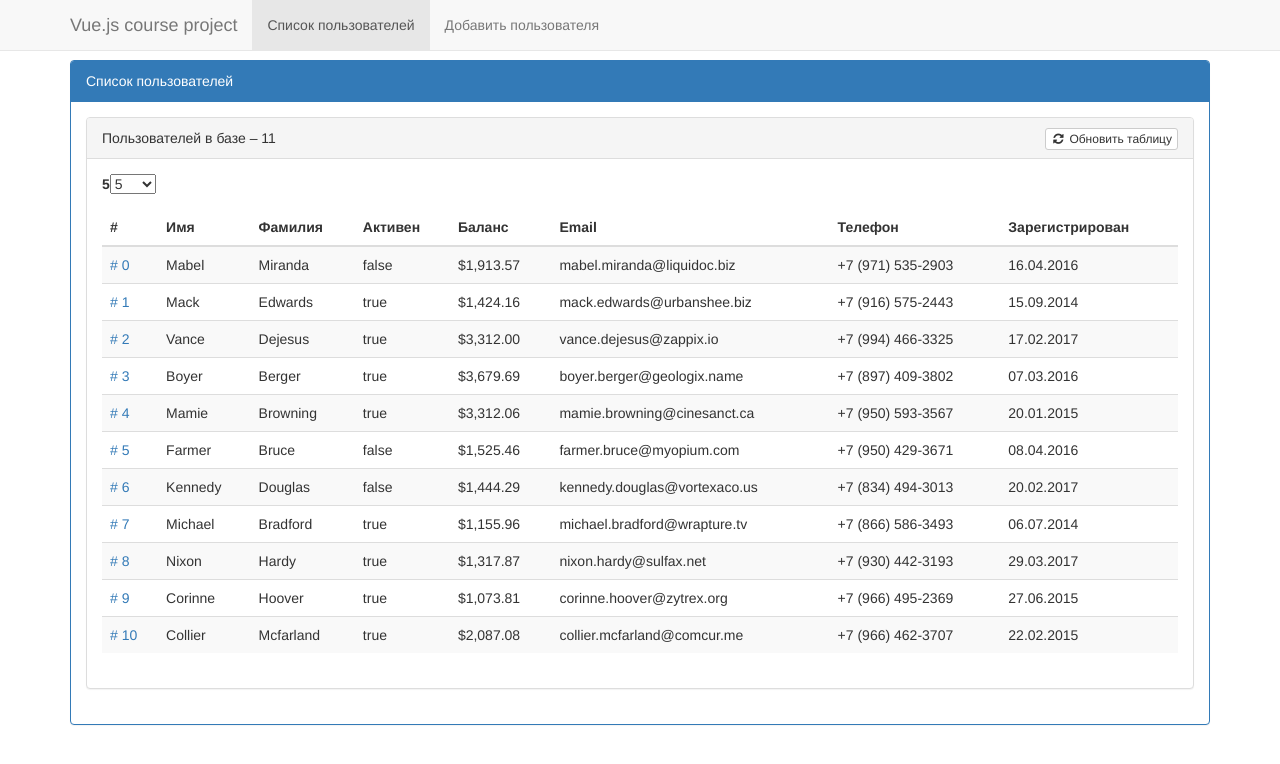
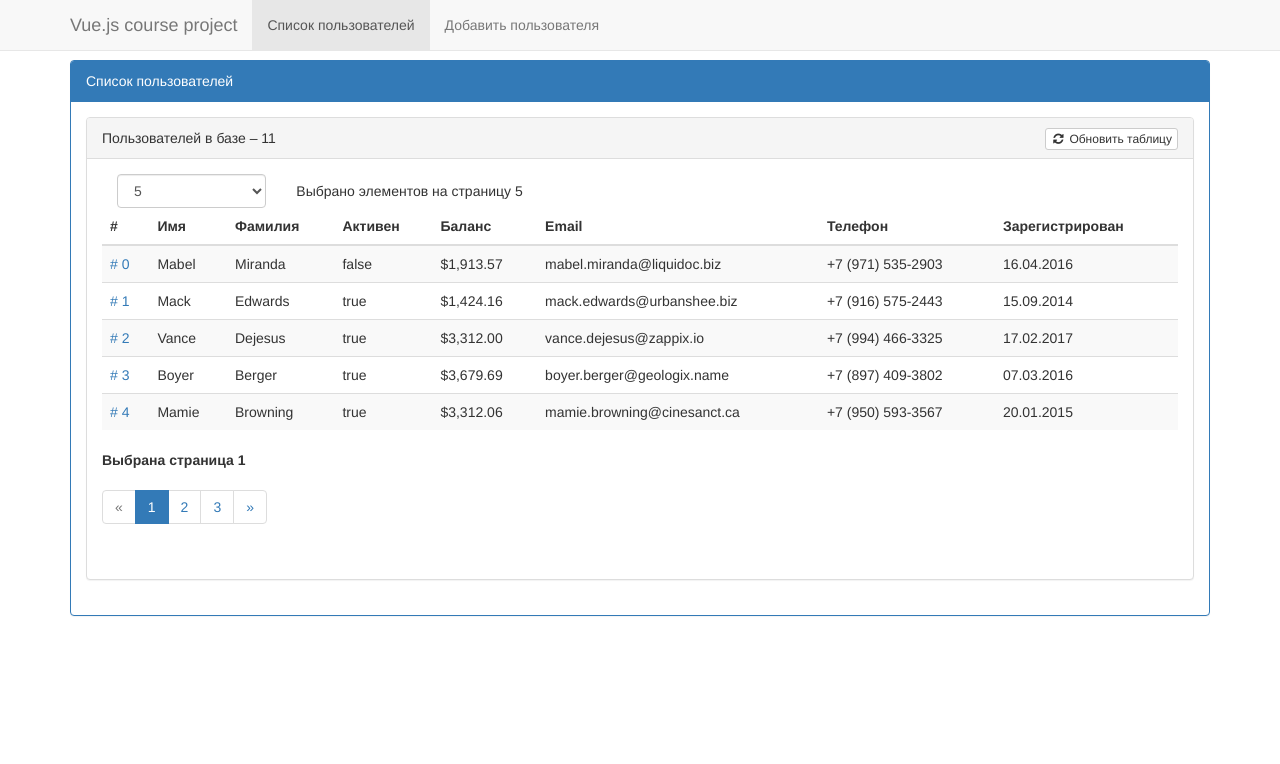
Before and after one commit to Alex-Sokolov/vue-course-project, a Vue app: page /list in a window 1280 px wide. Shown: the top 764 px of the page. Built offline with nearby package versions, Linux system fonts and the light colour scheme; data requests are answered from the project's data file.

Commit message:
Добавлен выбор количества строк на страницу, пагинация между страницами

```diff
--- /dev/null
+++ b/src/components/common/Dashboard/RowsPaginator.vue
@@ -0,0 +1,74 @@
+<template>
+  <nav aria-label="Page navigation">
+    <ul class="pagination">
+      <li :class="{ disabled: value === 1 }">
+        <a href="#" aria-label="Previous" @click.prevent="prevPage">
+          <span aria-hidden="true">&laquo;</span>
+        </a>
+      </li>
+      <li v-for="item in maxPages" :key="item" :class="{ active: value === item }">
+        <a href="#" @click.prevent="selectPage(item)">
+          {{ item }}
+        </a>
+      </li>
+      <li :class="{ disabled: value === maxPages }">
+        <a href="#" aria-label="Next" @click.prevent="nextPage">
+          <span aria-hidden="true">&raquo;</span>
+        </a>
+      </li>
+    </ul>
+  </nav>
+</template>
+
+<script>
+export default {
+  name: 'RowsPaginator',
+  props: {
+    // Выбранная страница
+    value: {
+      type: Number,
+      required: true
+    },
+
+    // Количество строк на страницу
+    perPage: {
+      type: Number,
+      required: true
+    },
+
+    // Общее количество строк в таблице
+    total: {
+      type: Number,
+      required: true
+    }
+  },
+  computed: {
+    // Максимальное количество страниц
+    maxPages() {
+      return Math.ceil(this.total / this.perPage);
+    }
+  },
+  methods: {
+    // Предыдущая страница
+    prevPage() {
+      const pageNum = this.value - 1;
+      if (pageNum > 0) {
+        this.selectPage(pageNum);
+      }
+    },
+
+    // Следующая страница
+    nextPage() {
+      const pageNum = this.value + 1;
+      if (pageNum <= this.maxPages) {
+        this.selectPage(pageNum);
+      }
+    },
+
+    // Выбор новой страницы
+    selectPage(page) {
+      this.$emit('input', page);
+    }
+  }
+}
+</script>
--- a/src/components/common/Dashboard/RowsPerPage.vue
+++ b/src/components/common/Dashboard/RowsPerPage.vue
@@ -1,5 +1,5 @@
 <template>
-  <select :value="value" @input="changed">
+  <select :value="value" @input="changed" class="form-control">
     <option v-for="item in list" :key="item" :value="item">
       {{ item }}
     </option>
--- a/src/components/common/DashboardGrid.vue
+++ b/src/components/common/DashboardGrid.vue
@@ -12,8 +12,12 @@
     <div class="panel-body">
 
       <div class="form-group">
-        <strong>{{ rowsPerPage }}</strong>
-        <rows-picker v-model="rowsPerPage"></rows-picker>
+        <div class="col-md-2">
+          <rows-picker v-model.number="rowsPerPage"></rows-picker>
+        </div>
+        <div class="col-md-4">
+          <p class="form-control-static">Выбрано элементов на страницу {{ rowsPerPage }}</p>
+        </div>
       </div>
 
       <table ref="table" class="table table-striped">
@@ -21,11 +25,16 @@
           <slot name="header"></slot>
         </thead>
         <tbody>
-          <tr v-for="item in list" :key="item.id">
+          <tr v-for="item in filteredRows" :key="item.id">
             <slot name="row" v-bind="item"></slot>
           </tr>
         </tbody>
       </table>
+
+      <div class="form-group">
+        <strong>Выбрана страница {{ selectedPage }}</strong>
+        <rows-paginator v-model.number="selectedPage" :per-page="rowsPerPage" :total="totalRows"></rows-paginator>
+      </div>
     </div>
   </div>
 </template>
@@ -36,11 +45,13 @@ import axios from 'axios';
 
 // Используемые компоненты
 import RowsPicker from './Dashboard/RowsPerPage.vue';
+import RowsPaginator from './Dashboard/RowsPaginator.vue';
 
 export default {
   name: 'DashboardGrid',
   components: {
-    RowsPicker
+    RowsPicker,
+    RowsPaginator
   },
   props: {
     // Заголовок таблицы
@@ -62,6 +73,9 @@ export default {
     // Количество строк на страницу
     rowsPerPage: 5,
 
+    // Отображаемая страница
+    selectedPage: 1,
+
     // Флаг обновления данных
     loading: false,
   }),
@@ -69,6 +83,23 @@ export default {
     // Количество строк в таблице
     totalRows() {
       return this.list.length;
+    },
+
+    // Отображаемые строки таблицы
+    filteredRows() {
+      return this.list
+        .filter((item, index) => {
+          const startIndex = (this.selectedPage - 1) * this.rowsPerPage;
+          const finalIndex = startIndex + this.rowsPerPage;
+
+          return startIndex <= index && index < finalIndex;
+        });
+    }
+  },
+  watch: {
+    // При изменении количества элементов на страницу
+    rowsPerPage() {
+      this.selectedPage = 1;
     }
   },
   methods: {
```
